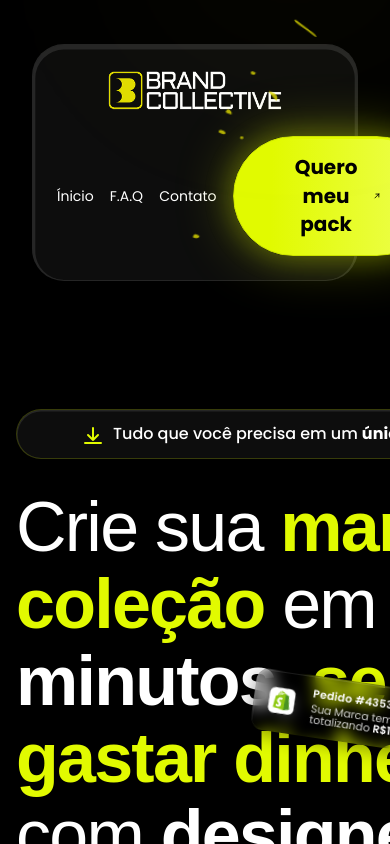
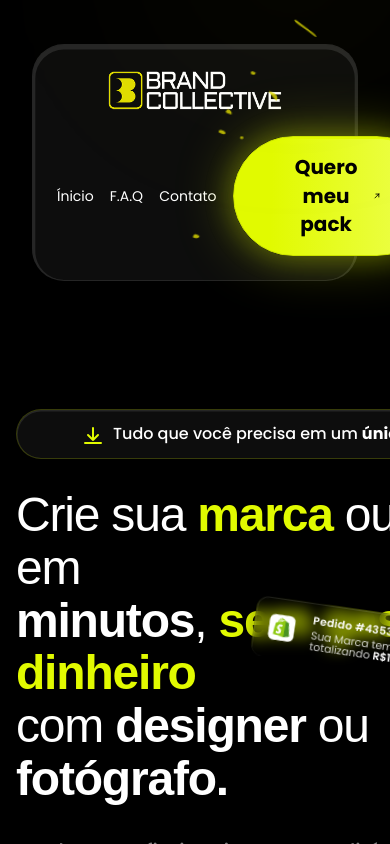
Before and after one commit to gabrielzerio/brand-collective, a Next.js app: page / in a window 390 px wide. Shown: the top 844 px of the page. Built offline with nearby package versions, Linux system fonts and the light colour scheme; a web font is replaced by a local one.

Commit message:
feat: initialize globals.css with Tailwind configuration and custom component styles

```diff
--- a/app/globals.css
+++ b/app/globals.css
@@ -32,12 +32,20 @@ body {
 
 @layer components {
   .title-hero {
-    @apply text-[70px] font-pragati leading-[1.1] tracking-tight;
+    @apply text-[48px] font-pragati leading-[1.1] tracking-tight md:text-[70px];
   }
+
   .subtitle-hero {
     @apply text-[20px] text-[#838383] font-medium;
   }
+
   .highlight-primary {
     @apply text-primary font-bold;
   }
+
+  @variant md {
+    .title-hero {
+      @apply text-[70px];
+    }
+  }
 }
```
